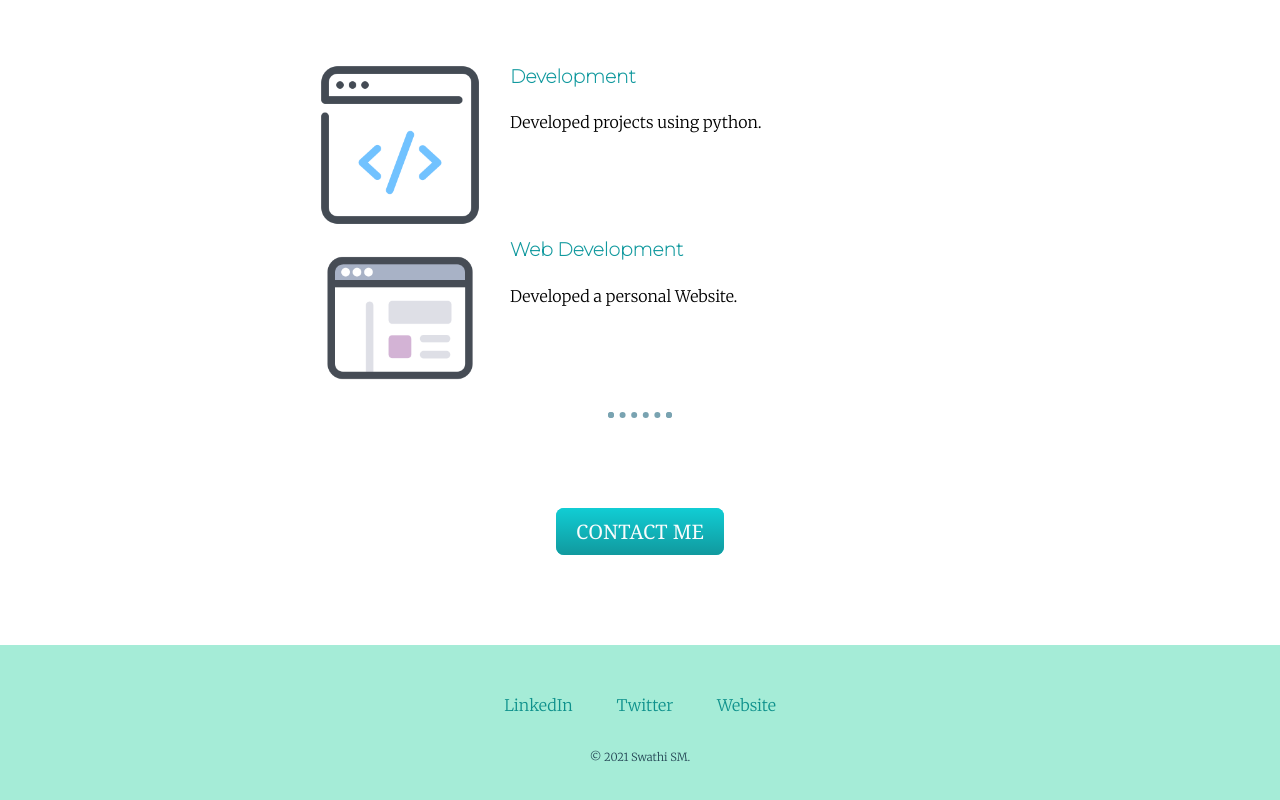
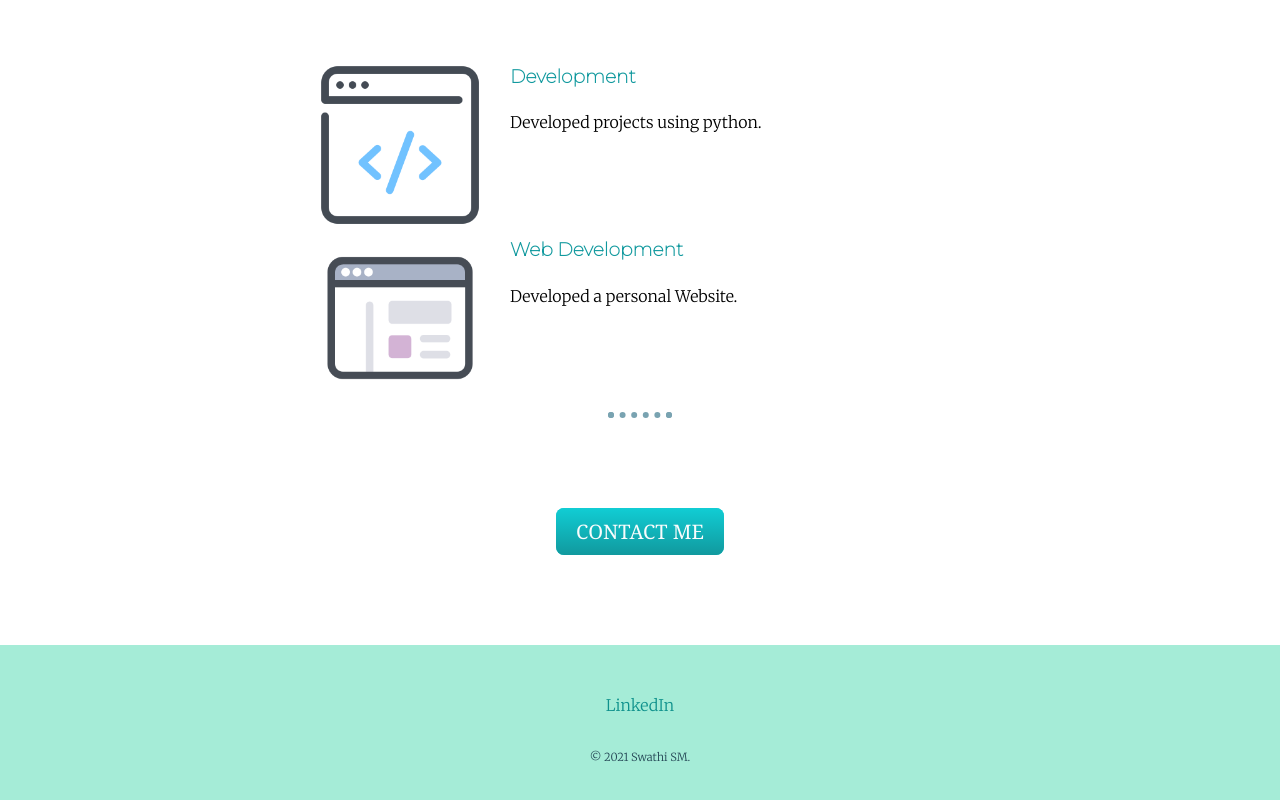
Before and after one commit to swathisuswaram/Website, a plain HTML site: page index.html in a window 1280 px wide. Shown: the part 1378-2178 px from the top of the page. Drawn offline with Linux system fonts and the light colour scheme.

Commit message:
Add files via upload

```diff
--- a/css/styles.css
+++ b/css/styles.css
@@ -61,7 +61,7 @@ hr {
 
 a {
   color: #0e918c;
-  margin: 10px 20px;
+  margin: auto;
   text-decoration: none;
 }
 a:hover {
--- a/index.html
+++ b/index.html
@@ -47,8 +47,6 @@
   </div>
     <div class="bottom-container">
       <a class="footer-link" href="https://www.linkedin.com/">LinkedIn</a>
-      <a class="footer-link" href="https://twitter.com/">Twitter</a>
-      <a class="footer-link" href="https://www.appbrewery.co/">Website</a>
       <p class="copyright">© 2021 Swathi SM.</p>
     </div>
   </body>
```
